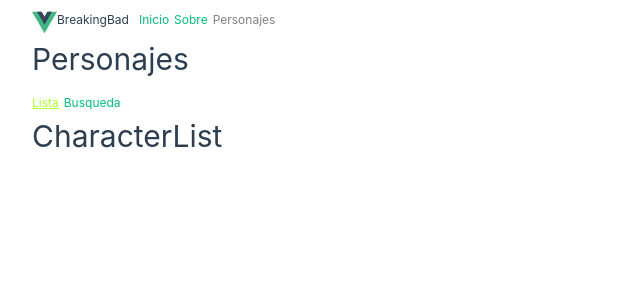
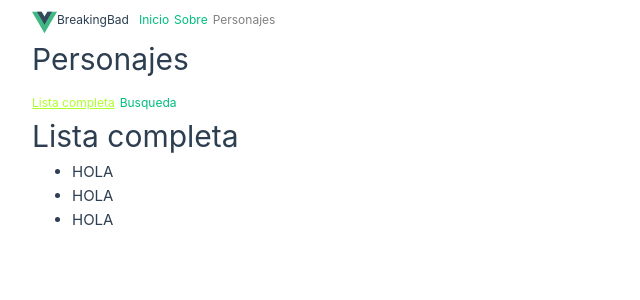
Before and after one commit to ezequielrango/BreakingBad-Vue, a Vue app: page /characters/list in a window 1280 px wide. Shown: the top 300 px of the page, without its empty margins (0-640 px from the left). Built offline with nearby package versions, Linux system fonts and the light colour scheme; no server answers.

Commit message:
install axios and request api

```diff
--- a/package.json
+++ b/package.json
@@ -11,6 +11,7 @@
     "lint": "eslint . --ext .vue,.js,.jsx,.cjs,.mjs,.ts,.tsx,.cts,.mts --fix --ignore-path .gitignore"
   },
   "dependencies": {
+    "axios": "^1.3.5",
     "vue": "^3.2.47",
     "vue-router": "^4.1.6"
   },
--- /dev/null
+++ b/src/api/breakingBadApi.ts
@@ -0,0 +1,7 @@
+import axios from 'axios';
+
+const breakingBadApi = axios.create({
+    baseURL: 'https://api.breakingbadquotes.xyz/v1'
+})
+
+export default breakingBadApi;
--- /dev/null
+++ b/src/characters/components/CardList.vue
@@ -0,0 +1,20 @@
+<script setup lang="ts">
+import breakingBadApi from '../../api/breakingBadApi';
+
+breakingBadApi.get('/quotes')
+    .then( resp => {
+        console.log({data: resp.data[0].author});
+
+    })
+</script>
+
+<template>
+    <ul>
+        <li>HOLA</li>
+        <li>HOLA</li>
+        <li>HOLA</li>
+    </ul>
+</template>
+
+<style scoped>
+</style>
--- a/src/characters/pages/CharacterList.vue
+++ b/src/characters/pages/CharacterList.vue
@@ -1,10 +1,14 @@
 <script setup lang="ts">
+import CardList from "../components/CardList.vue";
+
+const props = defineProps<{title: string, visible: boolean}>()
+console.log(props);
 
 </script>
 <template>
-    <div>
-        <h1>CharacterList</h1>
-    </div>
+        <h1>{{ props.title }}</h1>
+
+        <CardList/>
 </template>
 <style scoped>
 </style>
--- a/src/characters/router/index.ts
+++ b/src/characters/router/index.ts
@@ -19,7 +19,7 @@
         {
             path: 'list',
             name: 'character-list',
-            props: {title: 'Lista', visible: true},
+            props: {title: 'Lista completa', visible: true},
             component: CharacterList
         },
         {
```
Also changed, not shown: 1 other file (tests, documents, lock files or other folders).
